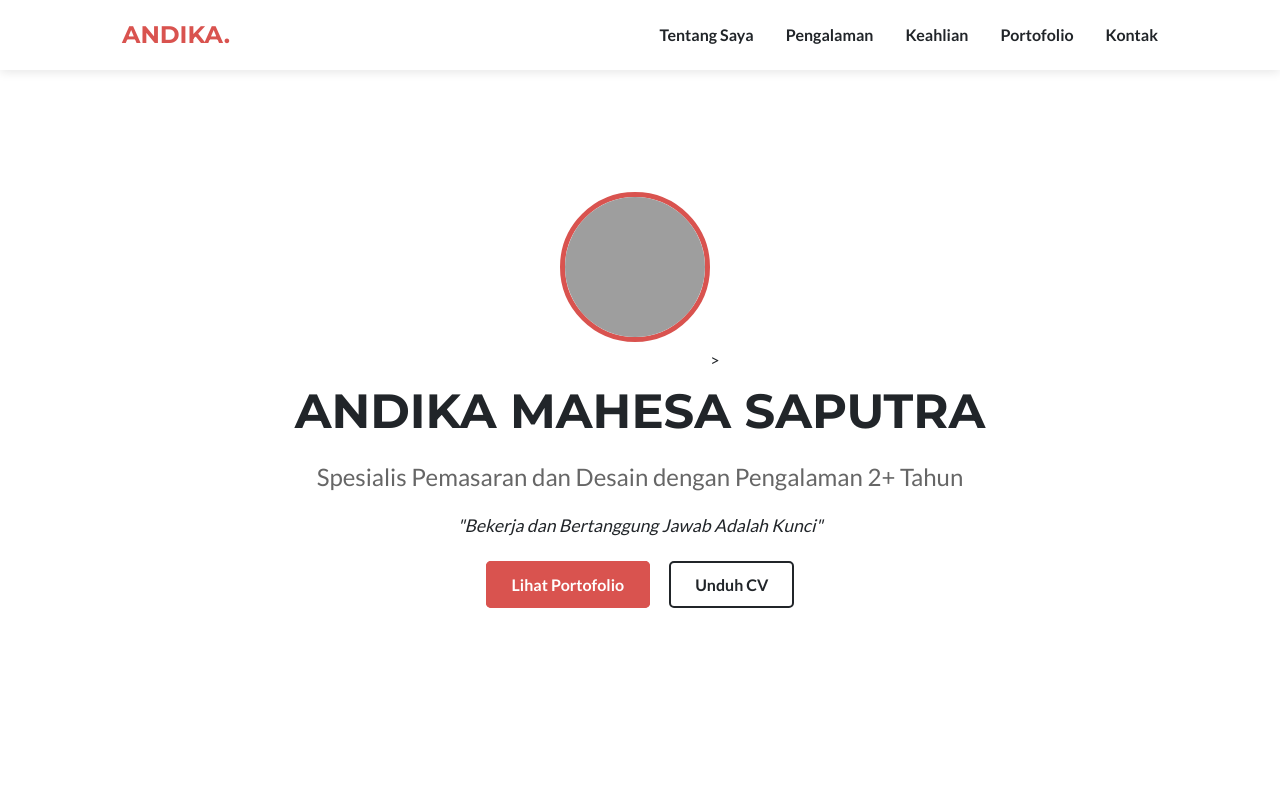
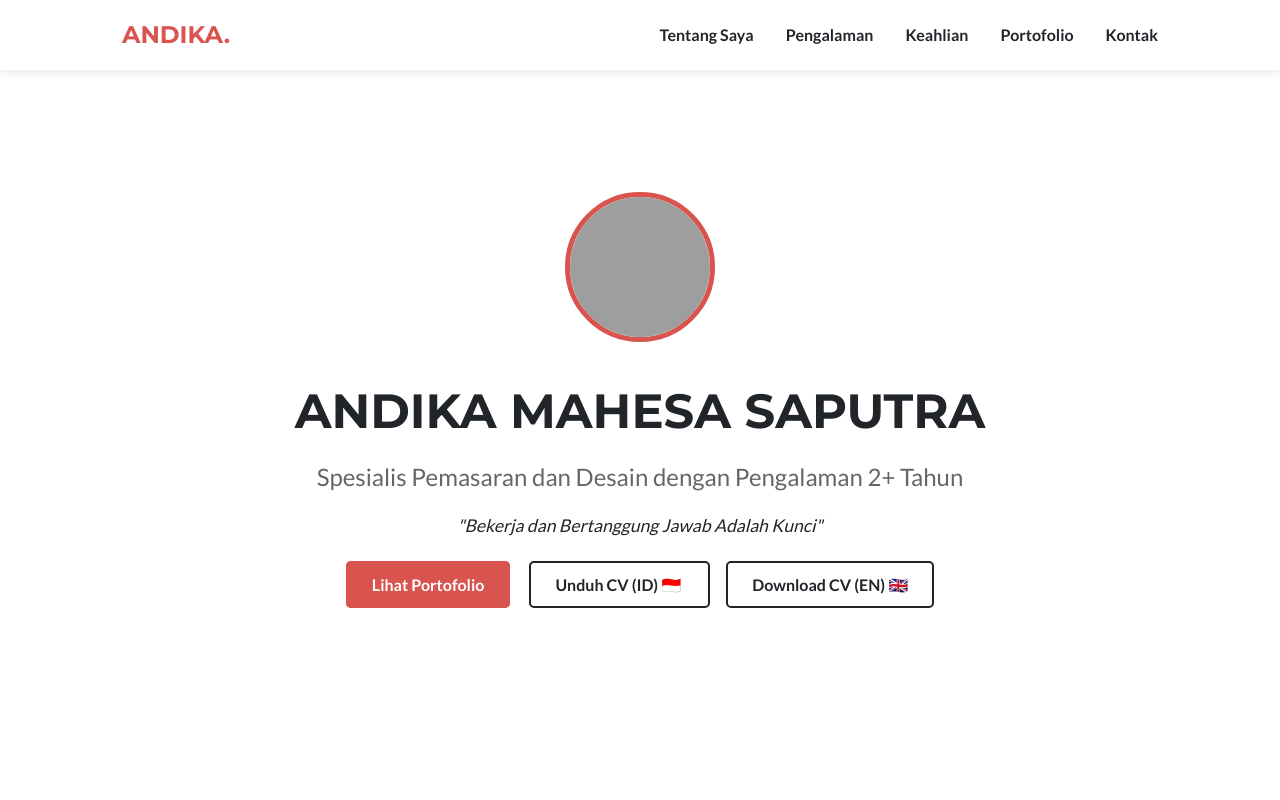
Before and after one commit to pandupp/andika, a plain HTML site: page index.html in a window 1280 px wide. Shown: the top 800 px of the page. Drawn offline with Linux system fonts and the light colour scheme; grey boxes are pictures that could not be loaded.

Commit message:
Fitur: Menambahkan tombol unduh CV bilingual (ID & EN)

```diff
--- a/index.html
+++ b/index.html
@@ -31,14 +31,21 @@
     <main>
         <section id="home" class="hero">
             <div class="hero-content">
-                <img src="assets/Andikaprofile.png" alt="Foto Profil Andika Mahesa Saputra" class="profile-pic">>
+                <img src="assets/Andikaprofile.png" alt="Foto Profil Andika Mahesa Saputra" class="profile-pic">
                 <h1>ANDIKA MAHESA SAPUTRA</h1>
                 <p class="subtitle">Spesialis Pemasaran dan Desain dengan Pengalaman 2+ Tahun</p>
                 <p class="quote">"Bekerja dan Bertanggung Jawab Adalah Kunci"</p>
                 <div class="cta-buttons">
-                    <a href="#portfolio" class="btn btn-primary">Lihat Portofolio</a>
-                    <a href="#" class="btn btn-secondary">Unduh CV</a>
-                </div>
+    <a href="#portfolio" class="btn btn-primary">Lihat Portofolio</a>
+
+    <a href="assets/CVANDIKA (IND).pdf" class="btn btn-secondary" download>
+        Unduh CV (ID) 🇮🇩
+    </a>
+
+    <a href="assets/CVANDIKA (ENg).pdf" class="btn btn-secondary" download>
+        Download CV (EN) 🇬🇧
+    </a>
+</div>
             </div>
         </section>
 
@@ -195,15 +202,6 @@
     </div>
 </section>
 
-
-
-
-
-
-
-
-
-
     </main>
 
     <footer>
```
Also changed, not shown: 2 other files.
